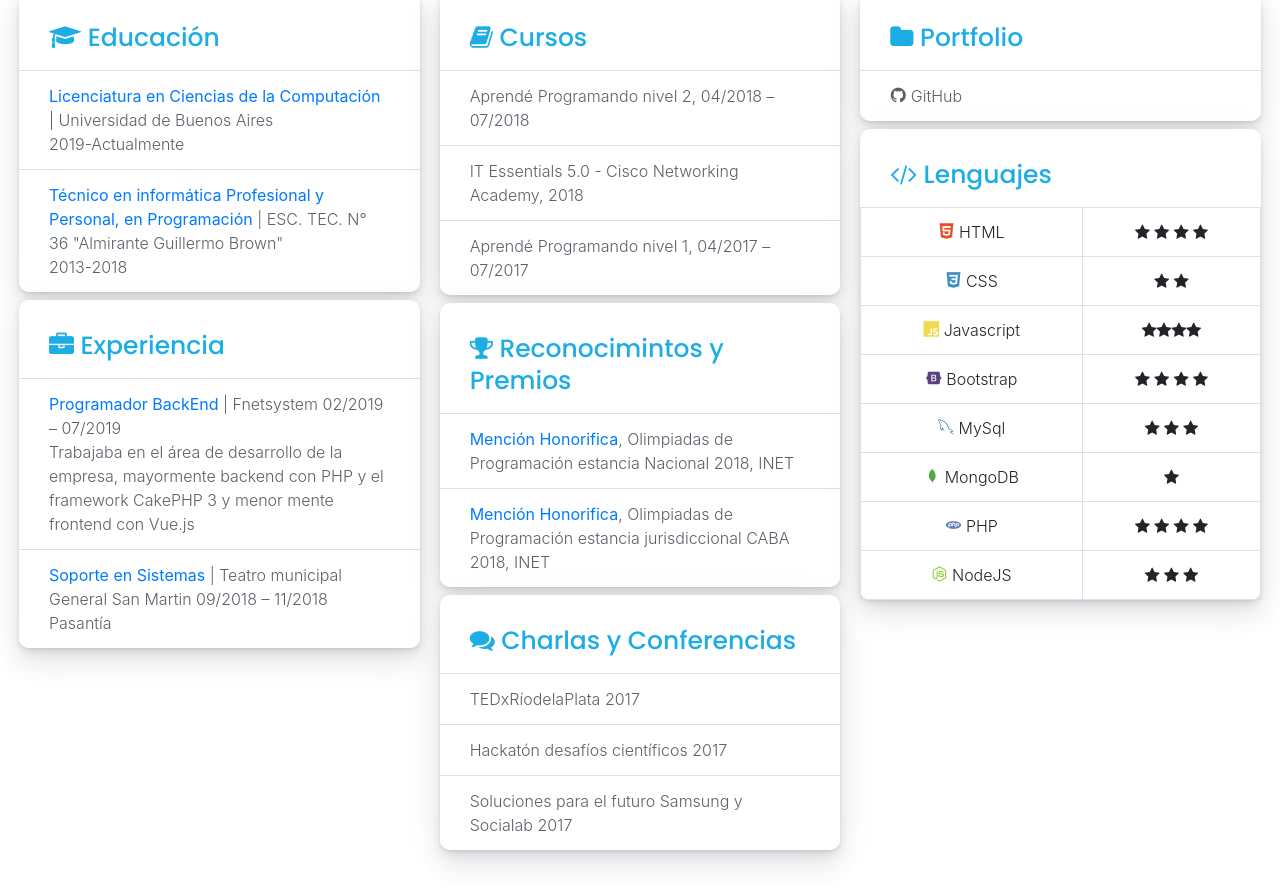
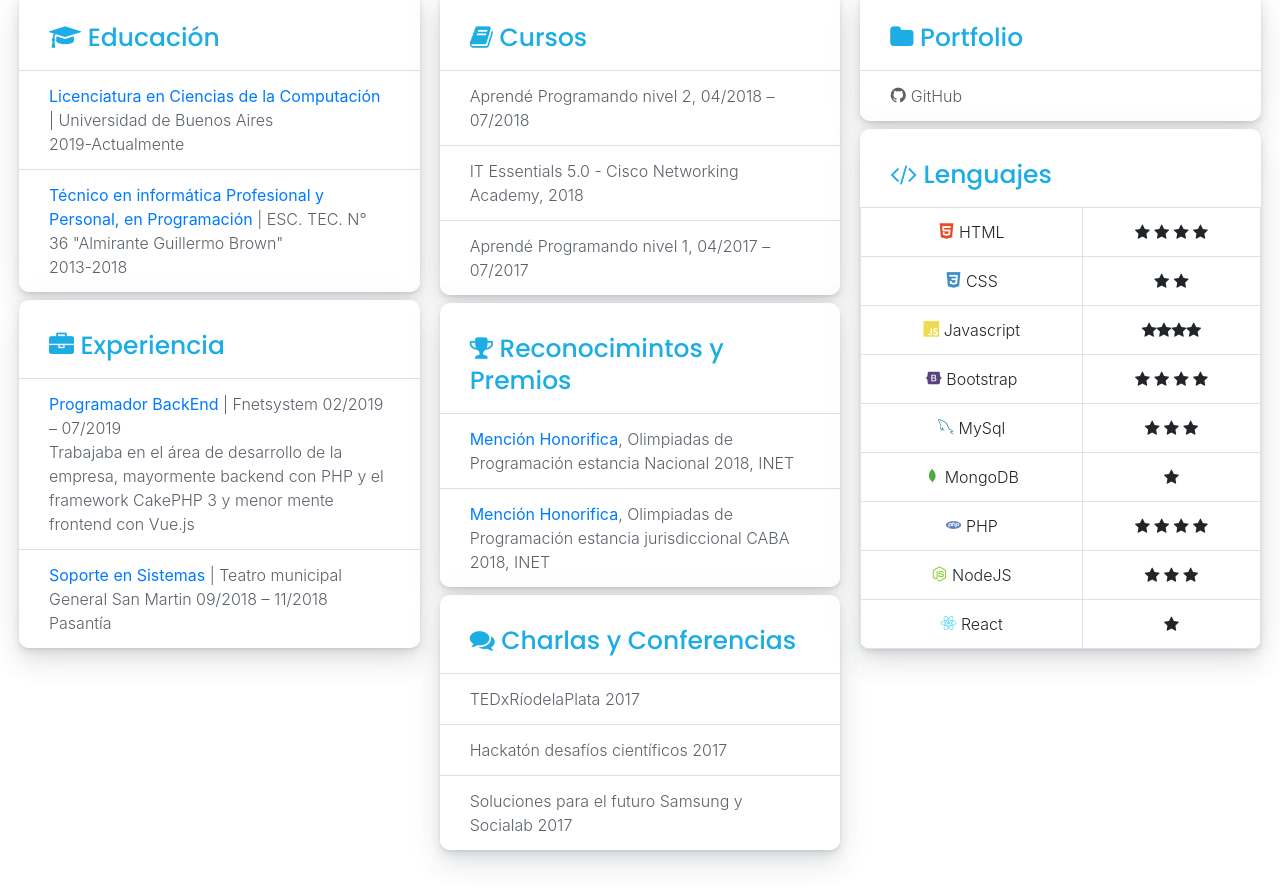
Before and after one commit to ianag5j/CV-Online, a plain HTML site: page index.html in a window 1280 px wide. Shown: the part 525-1419 px from the top of the page. Drawn offline with nearby package versions, Linux system fonts and the light colour scheme.

Commit message:
add react

```diff
--- a/index.html
+++ b/index.html
@@ -9,8 +9,7 @@
     <!-- jquery -->
     <script src="https://code.jquery.com/jquery-3.3.1.slim.min.js"
         integrity="sha384-q8i/X+965DzO0rT7abK41JStQIAqVgRVzpbzo5smXKp4YfRvH+8abtTE1Pi6jizo" crossorigin="anonymous">
-        </script>
-
+    </script>
     <!-- Lenguajes Icons -->
     <link rel="stylesheet"
         href="https://cdn.rawgit.com/konpa/devicon/df6431e323547add1b4cf45992913f15286456d3/devicon.min.css">
@@ -252,8 +251,14 @@
                                 <i class="fa fa-star" aria-hidden="true"></i>
                             </td>
                         </tr>
-
-
+                        <tr>
+                            <td>
+                                <i class="devicon-react-original colored"></i> React
+                            </td>
+                            <td>
+                                <i class="fa fa-star" aria-hidden="true"></i>
+                            </td>
+                        </tr>
                     </tbody>
                 </table>
             </div>
```
